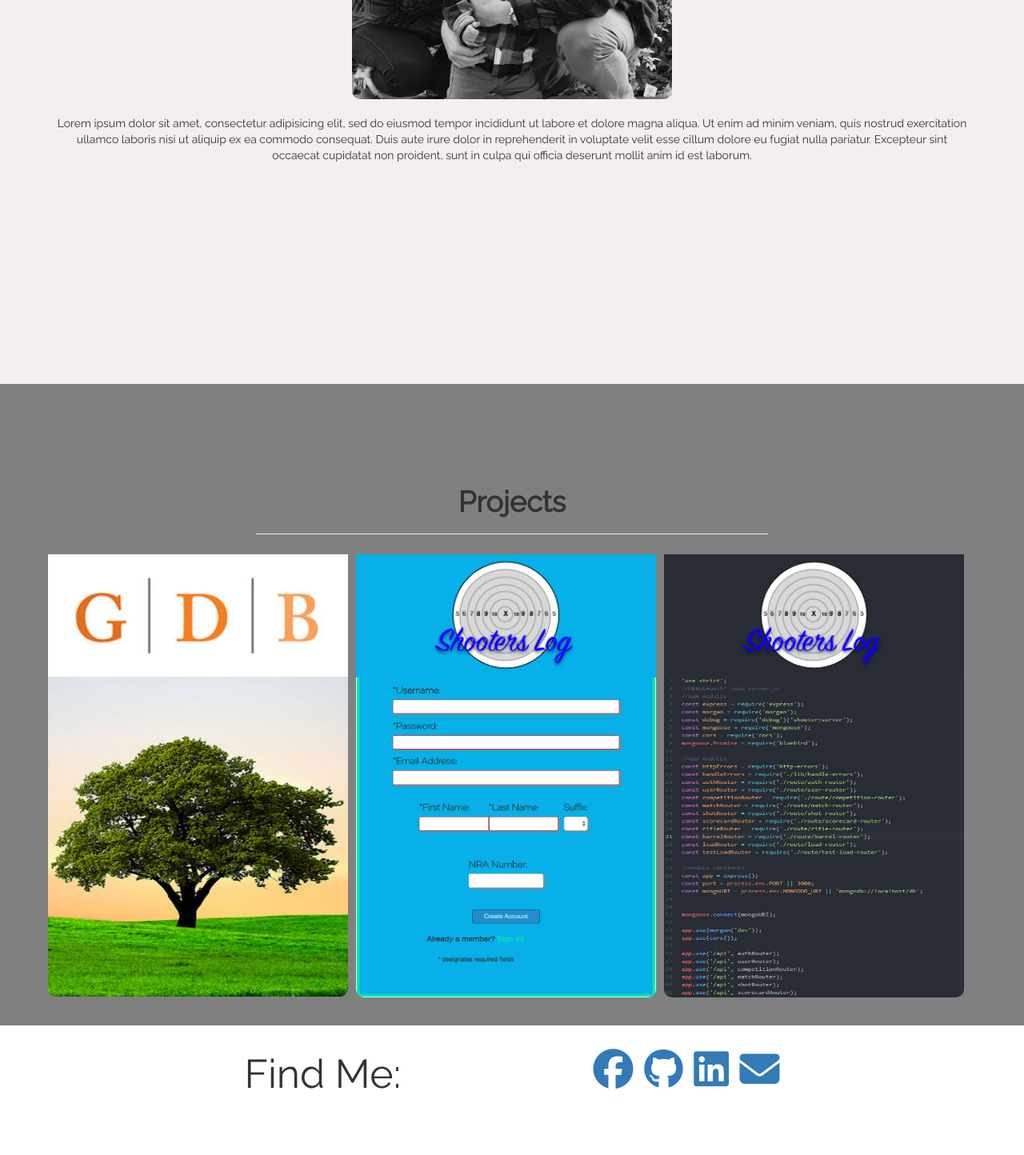
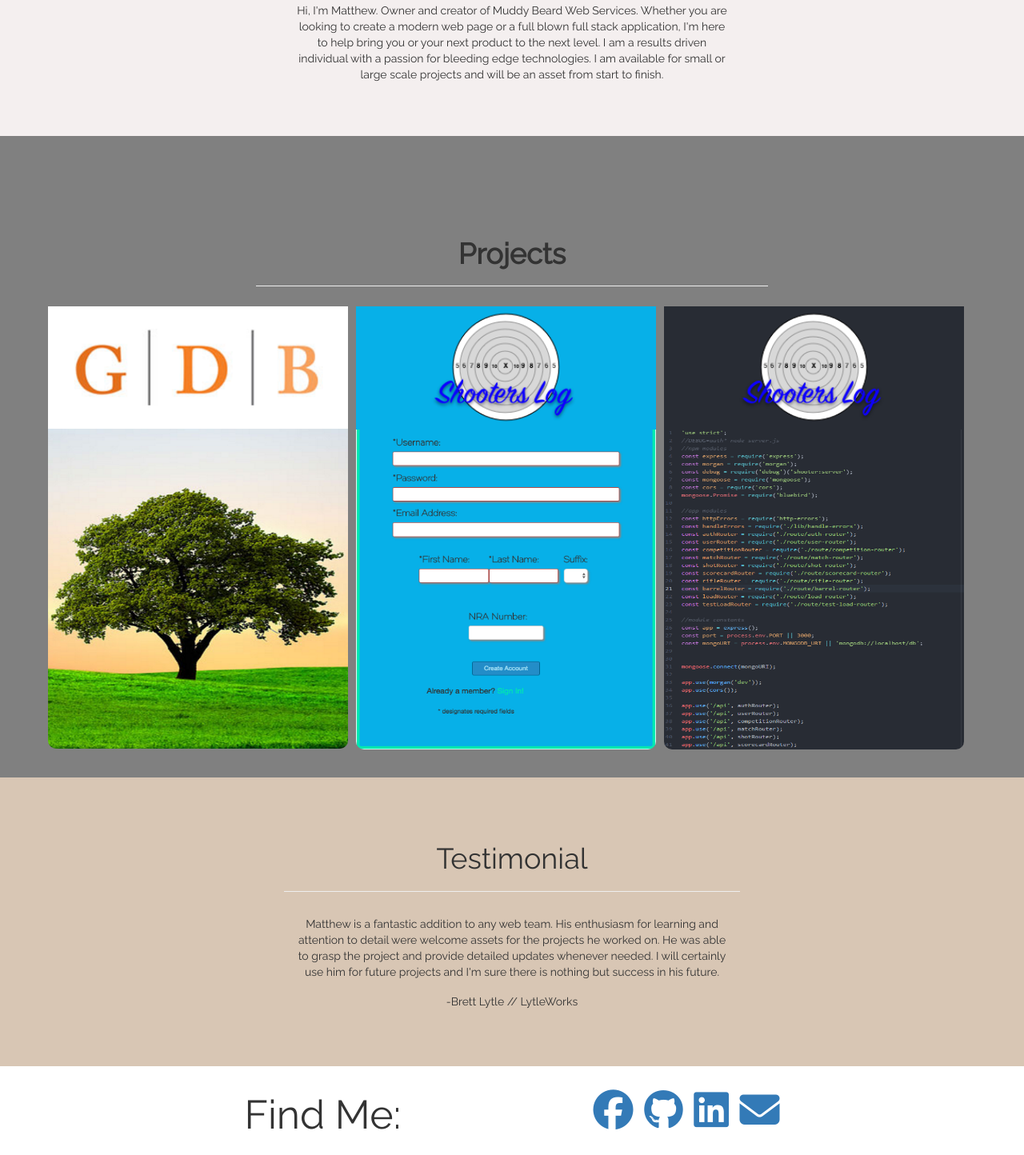
Before and after one commit to muddybeard210/contactpage, a website: page index.html in a window 1280 px wide. Shown: the part 1724-3168 px from the top of the page at 80% size. Before the commit the page ends 3117 px from the top, so only its background shows below. Drawn offline with nearby package versions, Linux system fonts and the light colour scheme.

Commit message:
added testimonial section and some more styling

```diff
--- a/index.html
+++ b/index.html
@@ -41,6 +41,7 @@
           <h1 class="wow fadeIn">
             Bringing Ideas To Life
           </h1>
+          <hr>
         <div class="aboutDescription container wow fadeIn">
             <p class="">
               Full-stack JavaScript Developer with extensive experience in problem-solving, collaboration and working in a team environment. My passion is understanding my client’s ideas and goals and bringing them to life through creativity and attention to detail.
@@ -53,8 +54,8 @@
         <div class="bioImage wow fadeIn">
           <img src="/assets/familyPicBW.png" alt="" />
         </div>
-        <div class="bioDescription wow fadeIn">
-          <p>Lorem ipsum dolor sit amet, consectetur adipisicing elit, sed do eiusmod tempor incididunt ut labore et dolore magna aliqua. Ut enim ad minim veniam, quis nostrud exercitation ullamco laboris nisi ut aliquip ex ea commodo consequat. Duis aute irure dolor in reprehenderit in voluptate velit esse cillum dolore eu fugiat nulla pariatur. Excepteur sint occaecat cupidatat non proident, sunt in culpa qui officia deserunt mollit anim id est laborum.</p>
+        <div class="col-md-6 col-md-offset-3 bioDescription wow fadeIn">
+          <p>Hi, I'm Matthew.  Owner and creator of Muddy Beard Web Services.  Whether you are looking to create a modern web page or a full blown full stack application, I'm here to help bring you or your next product to the next level.  I am a results driven individual with a passion for bleeding edge technologies.  I am available for small or large scale projects and will be an asset from start to finish. </p>
 
         </div>
 
@@ -118,6 +119,22 @@
 
           </div>
       </div>
+      <div class="testimonialContainer container">
+        <div class="testimonialContent container wow fadeIn">
+          <h1>
+            Testimonial
+            <hr></hr>
+
+          </h1>
+          <p class="col-md-6 col-md-offset-3 wow fadeIn ">
+            Matthew is a fantastic addition to any web team. His enthusiasm for learning and attention to detail were welcome assets for the projects he worked on. He was able to grasp the project and provide detailed updates whenever needed. I will certainly use him for future projects and I'm sure there is nothing but success in his future.
+          </p>
+          <h5>
+            -Brett Lytle // LytleWorks
+          </h5>
+
+        </div>
+      </div>
 
     </div>
     <div class="footerContainer">
--- a/style.css
+++ b/style.css
@@ -88,12 +88,10 @@ body {
 }
 .bioContent {
   display: flex;
-  margin-top: 20%;
-  margin-bottom: 20%;
 }
 
 .bioContent div {
-  margin: 10px 0 10px 0;
+  margin-top: 5%;
 }
 .bioImage {
   display: flex;
@@ -111,6 +109,7 @@ body {
   display: flex;
   justify-content: center;
   text-align: center;
+  margin-bottom: 5%;
 }
 
 .projectContainer h1 {
@@ -239,6 +238,20 @@ hr {
 .contactBtnsContainer {
   margin-top: 20px;
 }
+.testimonialContainer {
+  background-color: #d8c6b4;
+  width: 100%;
+}
+.testimonialContent {
+  display: flex;
+  justify-content: space-between;
+  text-align: center;
+  flex-direction: column;
+  margin-top: 5%;
+  margin-bottom: 5%;
+}
+.testimonialContent p {
+}
 .wow {
   animation-duration: 1s;
 }
@@ -286,6 +299,10 @@ hr {
     .footerContent p {
       margin-bottom: 5px;
     }
+    .testimonialContent {
+      margin-left: 0;
+      margin-right: 0;
+    }
 
     /*.projectCard {
       margin: 10px 0;
```
